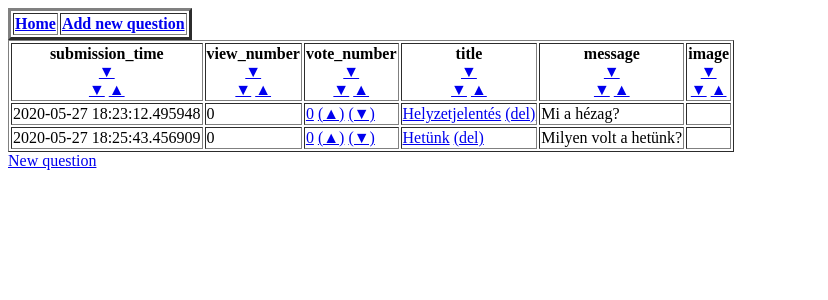
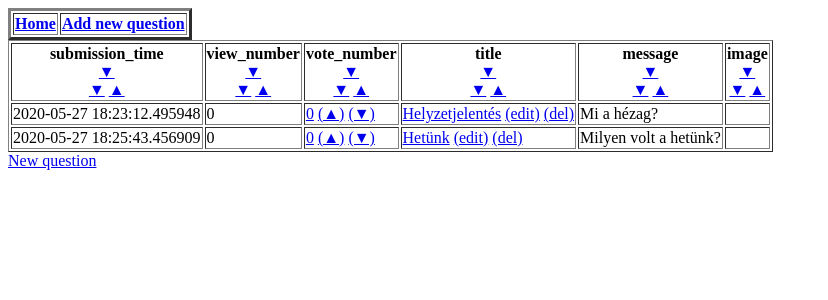
Before and after one commit to veslorand/Ask_mate_1, a Flask app: page / in a window 1280 px wide. Shown: the top 300 px of the page, without its empty margins (0-828 px from the left). Run offline with Flask 2, Linux system fonts and the light colour scheme; lists and menus that the app fills with data are empty.

Commit message:
Add edit link

```diff
--- a/templates/question_list.html
+++ b/templates/question_list.html
@@ -38,6 +38,7 @@
                         {% else %}
                             <td>
                                 <a href="/question/{{ question_dict['id'] }}">{{ question_dict['title'] }}</a>
+                                <a href="/question/{{ question_dict['id'] }}/edit">(edit)</a>
                                 <a href="/question/{{ question_dict['id'] }}/delete">(del)</a>
                             </td>
                         {% endif %}
```
